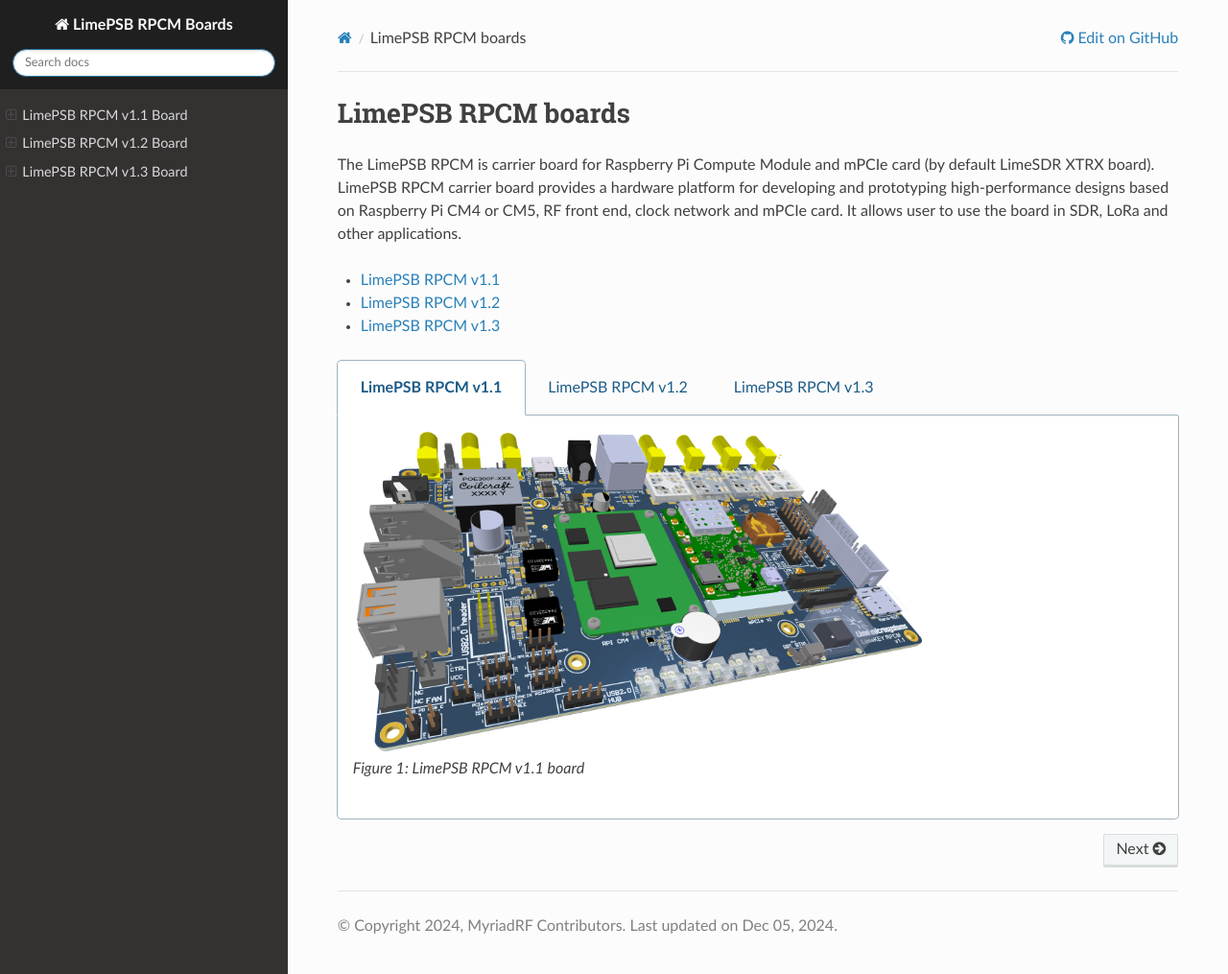
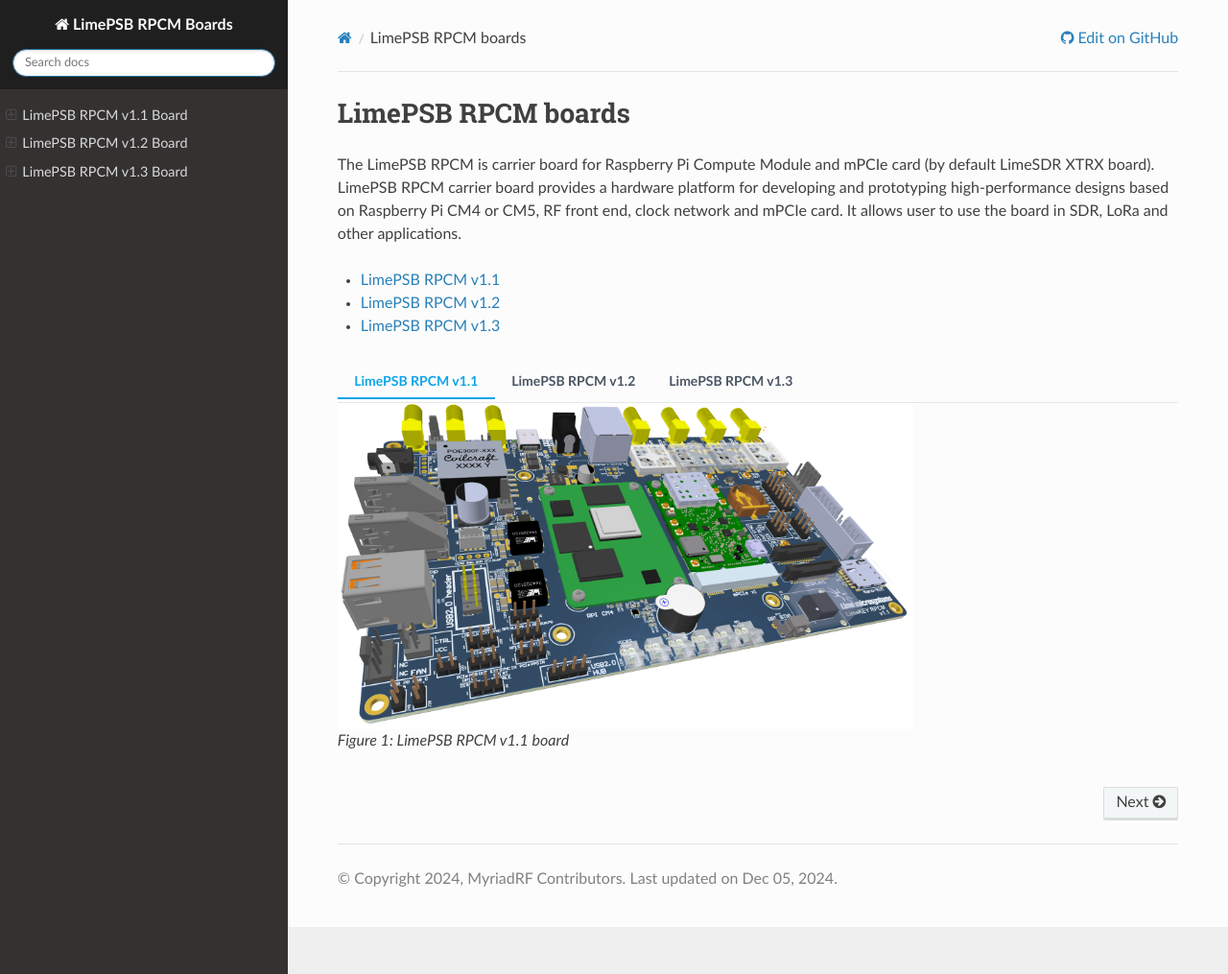
Before and after one commit to myriadrf/LimePSB-RPCM, a Sphinx documentation site: the page built from docs/index.rst, in a window 1280 px wide and 1015 px high. Shown: the whole window at 96% size. Built offline with Sphinx 7.4.7 and the Read the Docs theme 3.1.0, drawn with Linux system fonts in a browser that asks for light colours; part of the change alters nothing that is shown.

```diff
--- a/docs/conf.py
+++ b/docs/conf.py
@@ -39,7 +39,8 @@ extensions = [
     'sphinx.ext.mathjax',
     'sphinx-mathjax-offline',
     'sphinx_rtd_theme',
-    'sphinx_tabs.tabs'
+#    'sphinx_tabs.tabs'
+    'sphinx_inline_tabs'
 ]
 
 # Add any paths that contain templates here, relative to this directory.
--- a/docs/index.rst
+++ b/docs/index.rst
@@ -15,25 +15,23 @@ The LimePSB RPCM is carrier board for Raspberry Pi Compute Module and mPCIe card
 * `LimePSB RPCM v1.2 <v1.2>`_
 * `LimePSB RPCM v1.3 <v1.3>`_
 
-.. tabs::
+.. tab:: LimePSB RPCM v1.1
 
-   .. tab:: LimePSB RPCM v1.1
+   .. figure:: v1.1/images/LimeKEY-RPCM_v1.1_3D_iso.png
+      :width: 600
 
-      .. figure:: v1.1/images/LimeKEY-RPCM_v1.1_3D_iso.png
-         :width: 600
+      Figure 1: LimePSB RPCM v1.1 board
 
-         Figure 1: LimePSB RPCM v1.1 board
+.. tab:: LimePSB RPCM v1.2
 
-   .. tab:: LimePSB RPCM v1.2
+   .. figure:: v1.2/images/LimePSB-RPCM_v1.2_3D_iso.png
+      :width: 600
 
-      .. figure:: v1.2/images/LimePSB-RPCM_v1.2_3D_iso.png
-         :width: 600
+      Figure 1: LimePSB RPCM v1.2 board
 
-         Figure 2: LimePSB RPCM v1.2 board
+.. tab:: LimePSB RPCM v1.3
 
-   .. tab:: LimePSB RPCM v1.3
+   .. figure:: v1.3/images/LimePSB-RPCM_v1.3_3D_iso.png
+      :width: 600
 
-      .. figure:: v1.3/images/LimePSB-RPCM_v1.3_3D_iso.png
-         :width: 600
-
-         Figure 3: LimePSB RPCM v1.3 board
+      Figure 1: LimePSB RPCM v1.3 board
--- a/docs/requirements.txt
+++ b/docs/requirements.txt
@@ -17,6 +17,7 @@ Sphinx==4.1.2
 sphinx-mathjax-offline==0.0.1
 sphinx-rtd-theme==0.5.2
 sphinx-tabs==3.4.7
+sphinx-inline-tabs==2023.4.21
 sphinxcontrib-applehelp==1.0.2
 sphinxcontrib-devhelp==1.0.2
 sphinxcontrib-htmlhelp==2.0.0
```
